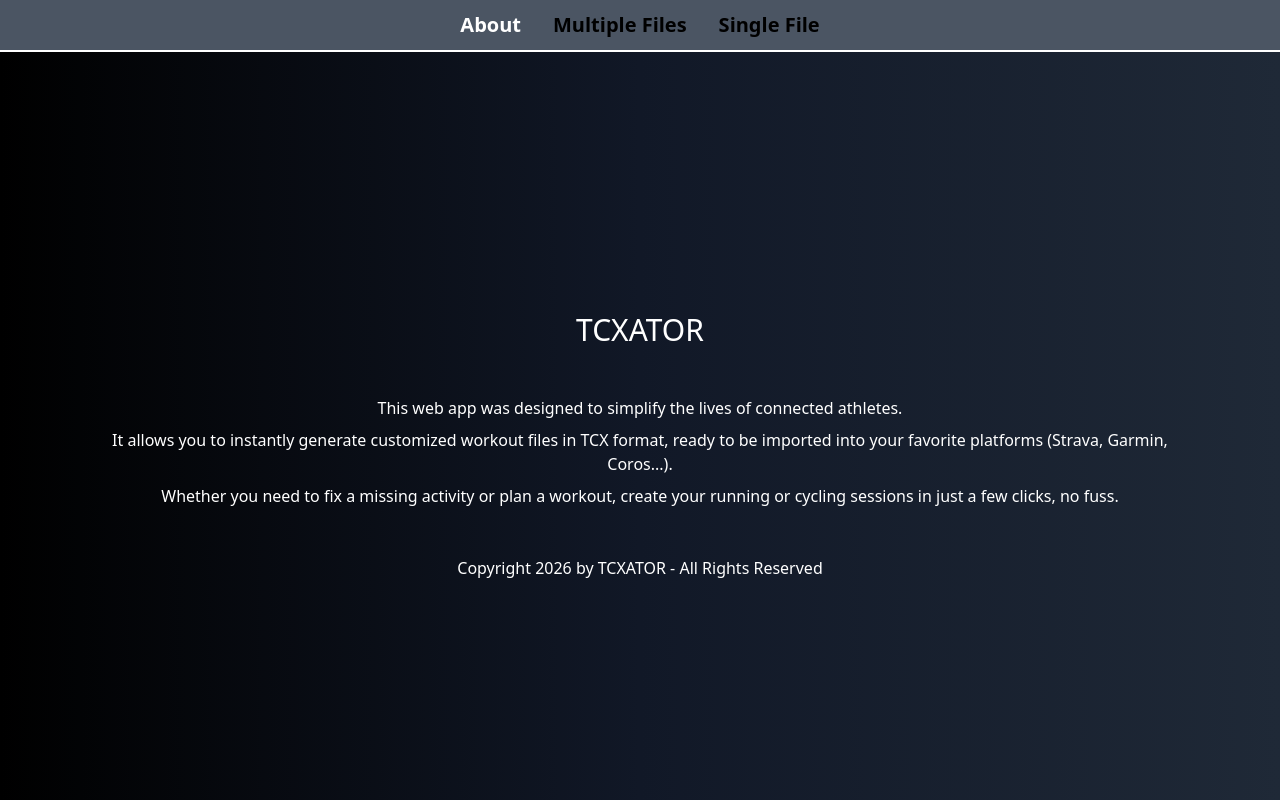
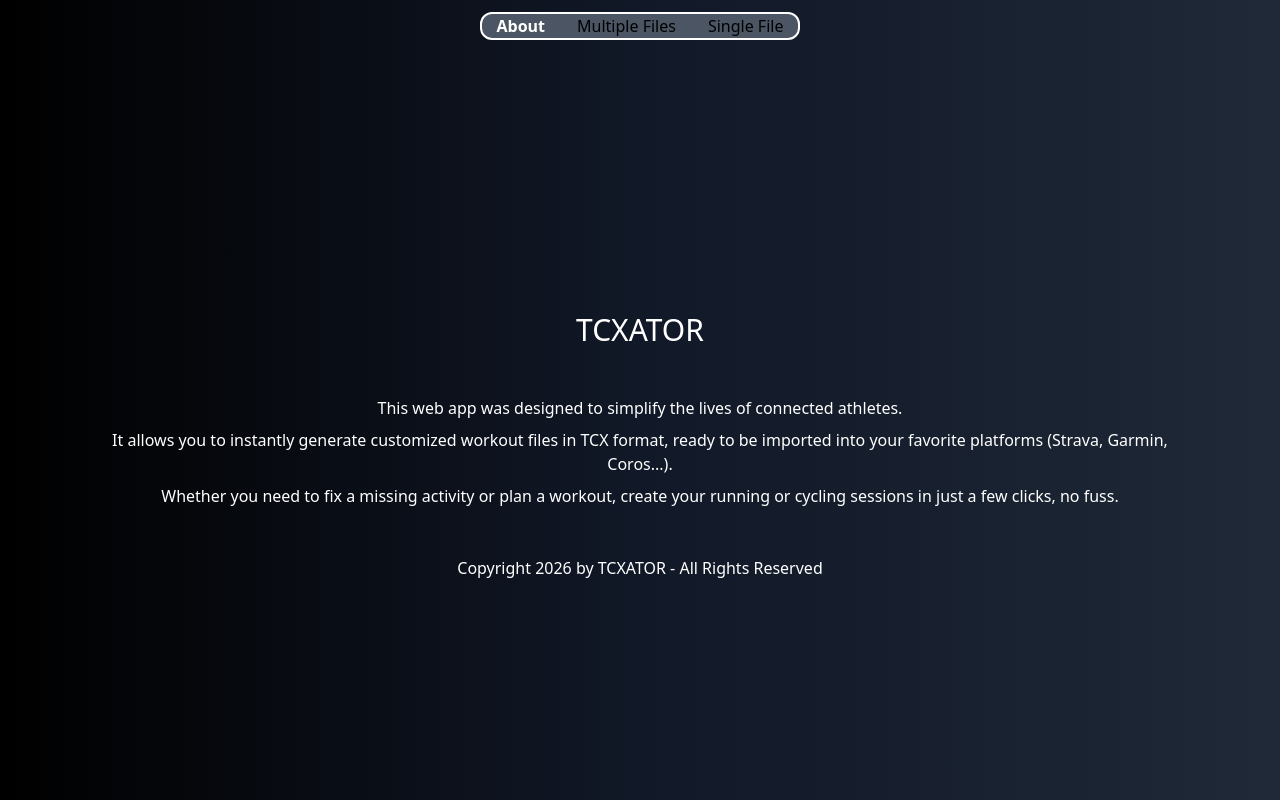
Before and after one commit to ch4tan/TCXATOR, a React (Vite) app: page / in a window 1280 px wide. Built offline with nearby package versions, Linux system fonts and the light colour scheme.

Commit message:
Update Navbar.jsx

```diff
--- a/src/Components/Navbar.jsx
+++ b/src/Components/Navbar.jsx
@@ -5,14 +5,17 @@ const Navbar = () => {
     const pathName = window.location.pathname.replace(/[^A-Za-z0-9]/g, "");
     const allTabs = ["Single", "Multiple"];
     const [position, setPosition] = useState(allTabs.includes(pathName) ? pathName : "/"); //default => /
-    const cssNavLink = id => position === id ? "text-white" : "text-black";
+    const cssNavLink = id => position === id ? "text-white font-bold" : "text-black";
 
     return (
-        <nav className="flex bg-gray-600 items-center justify-center gap-8 h-14 text-xl font-bold border-b-2 border-solid border-white">
-            <NavLink to={"/"} onClick={() => setPosition("/")} className={cssNavLink("/")}>About</NavLink>
-            <NavLink to={"/Multiple"}  onClick={() => setPosition("Multiple")} className={cssNavLink("Multiple")}>Multiple Files</NavLink>
-            <NavLink to={"/Single"}  onClick={() => setPosition("Single")} className={cssNavLink("Single")}>Single File</NavLink>
-        </nav>
+        <div className="flex w-full h-14 items-center justify-center">
+
+            <nav className="flex bg-gray-600 items-center justify-center h-7 w-80 rounded-xl border-2 border-solid border-white gap-8">
+                <NavLink to={"/"} onClick={() => setPosition("/")} className={cssNavLink("/")}>About</NavLink>
+                <NavLink to={"/Multiple"}  onClick={() => setPosition("Multiple")} className={cssNavLink("Multiple")}>Multiple Files</NavLink>
+                <NavLink to={"/Single"}  onClick={() => setPosition("Single")} className={cssNavLink("Single")}>Single File</NavLink>
+            </nav>
+        </div>
     );
 };
 
```
